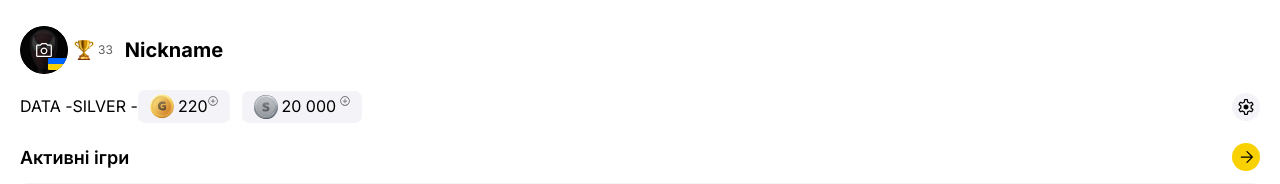
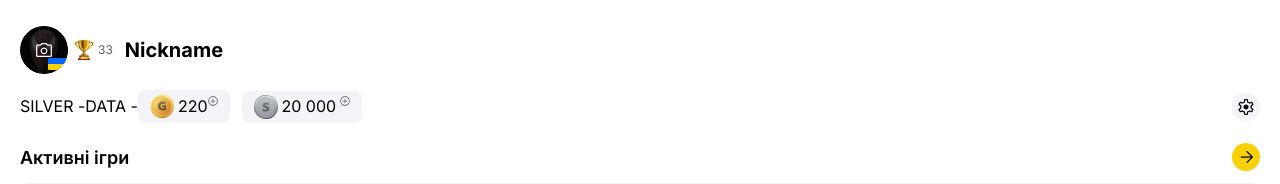
Before and after one commit to emfree94/test-game, a React (Vite) app: page / in a window 1280 px wide. Shown: the top 184 px of the page. Built offline with nearby package versions, Linux system fonts and the light colour scheme; no server answers.

Commit message:
test coin

```diff
--- a/src/components/userBalance/UserBalance.tsx
+++ b/src/components/userBalance/UserBalance.tsx
@@ -23,8 +23,8 @@ export const UserBalance: FC<UserBalanceProps> = ({
 
   return (
     <div className="user-balance">
+      <div>SILVER - {silverCoinBalance}</div>
       <div>DATA - {JSON.stringify(data)}</div>
-      <div>SILVER - {silverCoinBalance}</div>
 
       <div className="coins" onClick={() => navigate('/transfer-costs')}>
         <img src={goldenCoin} alt="golden-coin" />
```
